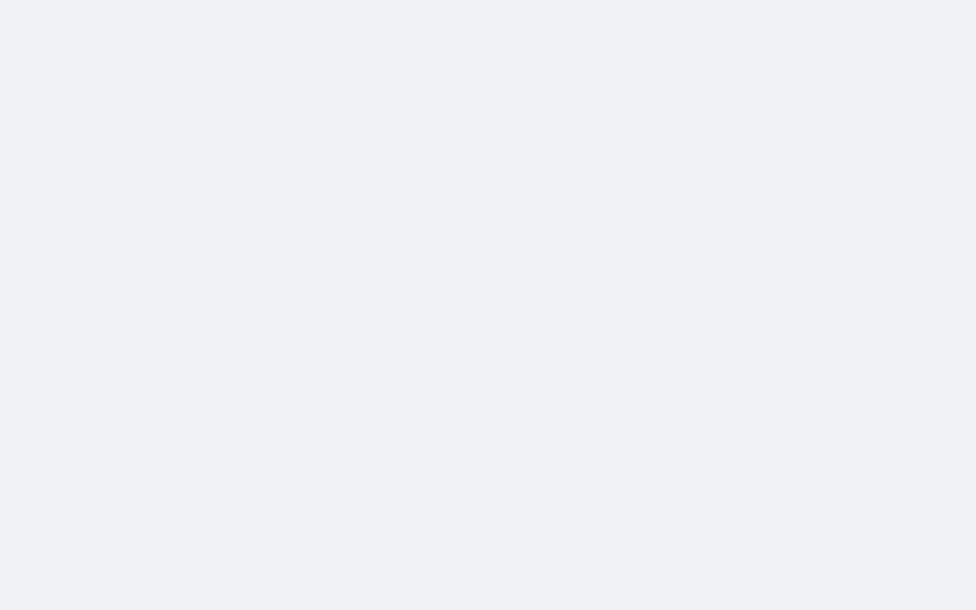
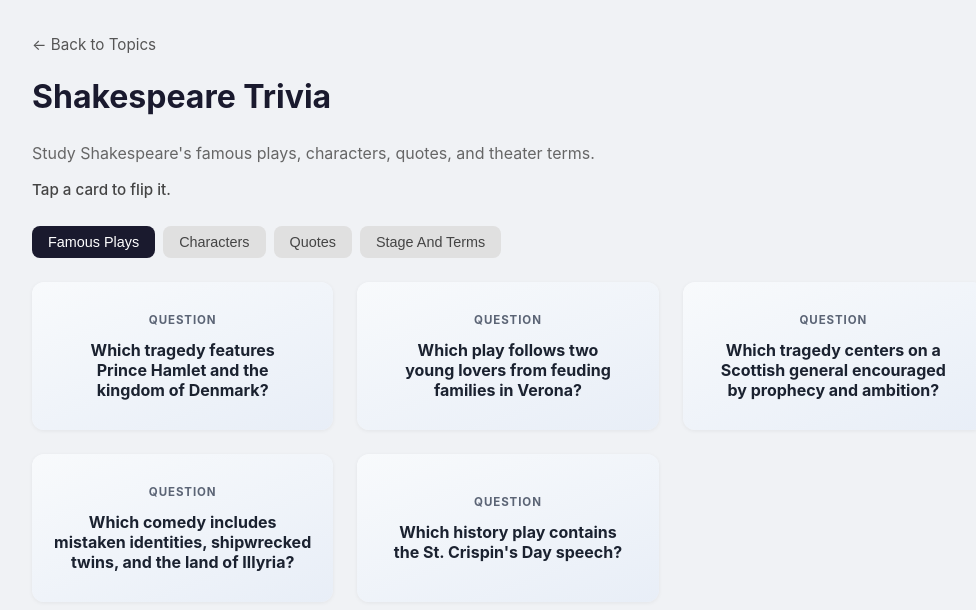
Before and after one commit to iakhil/trivial-studies, a React (Vite) app: page /shakespeare-trivia in a window 1280 px wide. Before the commit this address had no page. Shown: the top 610 px of the page, without its empty margins (132-1108 px from the left). Built offline with nearby package versions, Linux system fonts and the light colour scheme.

Commit message:
Add Shakespeare trivia flashcards

```diff
--- a/src/App.css
+++ b/src/App.css
@@ -196,6 +196,14 @@
 
 .opera-trivia-card {
   height: 190px;
+}
+
+.shakespeare-trivia-grid {
+  grid-template-columns: repeat(auto-fill, minmax(240px, 1fr));
+}
+
+.shakespeare-trivia-card {
+  height: 196px;
 }
 
 .us-history-grid {
--- a/src/App.tsx
+++ b/src/App.tsx
@@ -9,6 +9,7 @@ import GeologicTimePage from './pages/GeologicTimePage'
 import GeographyPage from './pages/GeographyPage'
 import MountainRangesPage from './pages/MountainRangesPage'
 import OperaTriviaPage from './pages/OperaTriviaPage'
+import ShakespeareTriviaPage from './pages/ShakespeareTriviaPage'
 import USHistoryPage from './pages/USHistoryPage'
 import USPresidentsPage from './pages/USPresidentsPage'
 import USStatesGamePage from './pages/USStatesGamePage'
@@ -28,6 +29,7 @@ function App() {
         <Route path="/mountain-ranges" element={<MountainRangesPage />} />
         <Route path="/geography" element={<GeographyPage />} />
         <Route path="/opera-trivia" element={<OperaTriviaPage />} />
+        <Route path="/shakespeare-trivia" element={<ShakespeareTriviaPage />} />
         <Route path="/us-history" element={<USHistoryPage />} />
         <Route path="/us-presidents" element={<USPresidentsPage />} />
         <Route path="/us-states-game" element={<USStatesGamePage />} />
--- /dev/null
+++ b/src/data/shakespeareTrivia.ts
@@ -0,0 +1,112 @@
+export interface ShakespeareTriviaCard {
+  prompt: string;
+  answer: string;
+}
+
+export interface ShakespeareTriviaGroup {
+  name: string;
+  cards: ShakespeareTriviaCard[];
+}
+
+export const shakespeareTriviaGroups: ShakespeareTriviaGroup[] = [
+  {
+    name: "Famous Plays",
+    cards: [
+      {
+        prompt: "Which tragedy features Prince Hamlet and the kingdom of Denmark?",
+        answer: "Hamlet.",
+      },
+      {
+        prompt: "Which play follows two young lovers from feuding families in Verona?",
+        answer: "Romeo and Juliet.",
+      },
+      {
+        prompt: "Which tragedy centers on a Scottish general encouraged by prophecy and ambition?",
+        answer: "Macbeth.",
+      },
+      {
+        prompt: "Which comedy includes mistaken identities, shipwrecked twins, and the land of Illyria?",
+        answer: "Twelfth Night.",
+      },
+      {
+        prompt: "Which history play contains the St. Crispin's Day speech?",
+        answer: "Henry V.",
+      },
+    ],
+  },
+  {
+    name: "Characters",
+    cards: [
+      {
+        prompt: "Who is the witty heroine of Much Ado About Nothing?",
+        answer: "Beatrice.",
+      },
+      {
+        prompt: "Who is the jealous Venetian general manipulated by Iago?",
+        answer: "Othello.",
+      },
+      {
+        prompt: "Who is King Lear's youngest and most honest daughter?",
+        answer: "Cordelia.",
+      },
+      {
+        prompt: "Who is the mischievous fairy servant in A Midsummer Night's Dream?",
+        answer: "Puck, also called Robin Goodfellow.",
+      },
+      {
+        prompt: "Who is the moneylender in The Merchant of Venice?",
+        answer: "Shylock.",
+      },
+    ],
+  },
+  {
+    name: "Quotes",
+    cards: [
+      {
+        prompt: "Which play contains the line 'To be, or not to be'?",
+        answer: "Hamlet.",
+      },
+      {
+        prompt: "Which play contains the line 'Out, damned spot!'?",
+        answer: "Macbeth.",
+      },
+      {
+        prompt: "Which play contains the phrase 'A horse! a horse! my kingdom for a horse!'?",
+        answer: "Richard III.",
+      },
+      {
+        prompt: "Which play contains the line 'All the world's a stage'?",
+        answer: "As You Like It.",
+      },
+      {
+        prompt: "Which play contains the phrase 'The course of true love never did run smooth'?",
+        answer: "A Midsummer Night's Dream.",
+      },
+    ],
+  },
+  {
+    name: "Stage And Terms",
+    cards: [
+      {
+        prompt: "What is a soliloquy?",
+        answer: "A speech in which a character speaks their thoughts aloud, often while alone on stage.",
+      },
+      {
+        prompt: "What is an aside?",
+        answer: "A brief remark directed to the audience or another character that others on stage are meant not to hear.",
+      },
+      {
+        prompt: "What was the name of the London theater strongly associated with Shakespeare's company?",
+        answer: "The Globe Theatre.",
+      },
+      {
+        prompt: "What is iambic pentameter?",
+        answer: "A verse rhythm with five iambs per line, often ten syllables alternating unstressed and stressed beats.",
+      },
+      {
+        prompt: "What does the First Folio refer to?",
+        answer: "The 1623 collected edition of Shakespeare's plays, published after his death.",
+      },
+    ],
+  },
+];
--- a/src/pages/HomePage.tsx
+++ b/src/pages/HomePage.tsx
@@ -15,6 +15,7 @@ export default function HomePage() {
         <TopicCard title="World's Mountain Ranges" emoji="🏔️" to="/mountain-ranges" />
         <TopicCard title="Geography" emoji="🧭" to="/geography" />
         <TopicCard title="Opera Trivia" emoji="🎭" to="/opera-trivia" />
+        <TopicCard title="Shakespeare Trivia" emoji="🪶" to="/shakespeare-trivia" />
         <TopicCard title="US History" emoji="📜" to="/us-history" />
         <TopicCard title="US Presidents" emoji="🇺🇸" to="/us-presidents" />
         <TopicCard title="US States Map Game" emoji="🗺️" to="/us-states-game" />
--- /dev/null
+++ b/src/pages/ShakespeareTriviaPage.tsx
@@ -0,0 +1,47 @@
+import { useState } from "react";
+import { Link } from "react-router-dom";
+import Flashcard from "../components/Flashcard";
+import { shakespeareTriviaGroups } from "../data/shakespeareTrivia";
+
+export default function ShakespeareTriviaPage() {
+  const [activeTab, setActiveTab] = useState(0);
+  const activeGroup = shakespeareTriviaGroups[activeTab];
+
+  return (
+    <div className="study-page">
+      <Link to="/" className="back-link">
+        &larr; Back to Topics
+      </Link>
+      <h1>Shakespeare Trivia</h1>
+      <p className="page-intro">
+        Study Shakespeare's famous plays, characters, quotes, and theater terms.
+      </p>
+      <p className="study-note">Tap a card to flip it.</p>
+
+      <div className="continent-tabs">
+        {shakespeareTriviaGroups.map((group, index) => (
+          <button
+            key={group.name}
+            className={`continent-tab${index === activeTab ? " active" : ""}`}
+            onClick={() => setActiveTab(index)}
+          >
+            {group.name}
+          </button>
+        ))}
+      </div>
+
+      <div className="countries-grid fact-grid shakespeare-trivia-grid">
+        {activeGroup.cards.map((card) => (
+          <Flashcard
+            key={card.prompt}
+            frontLabel="Question"
+            frontValue={card.prompt}
+            backLabel="Answer"
+            backValue={card.answer}
+            wrapperClassName="shakespeare-trivia-card"
+          />
+        ))}
+      </div>
+    </div>
+  );
+}
```
